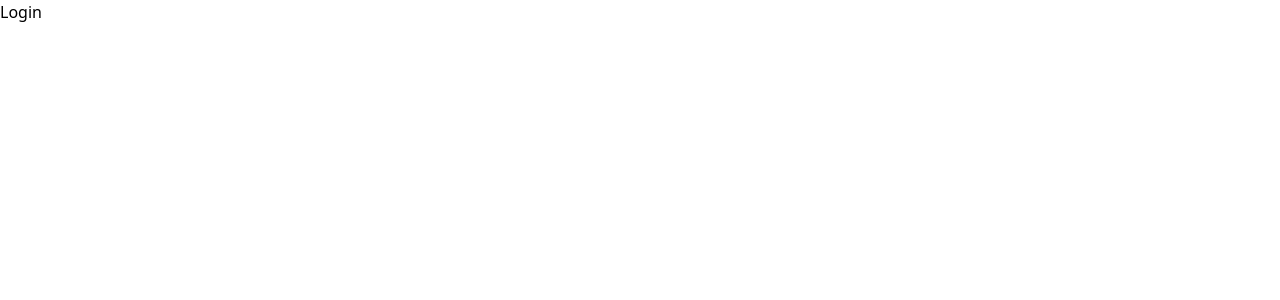
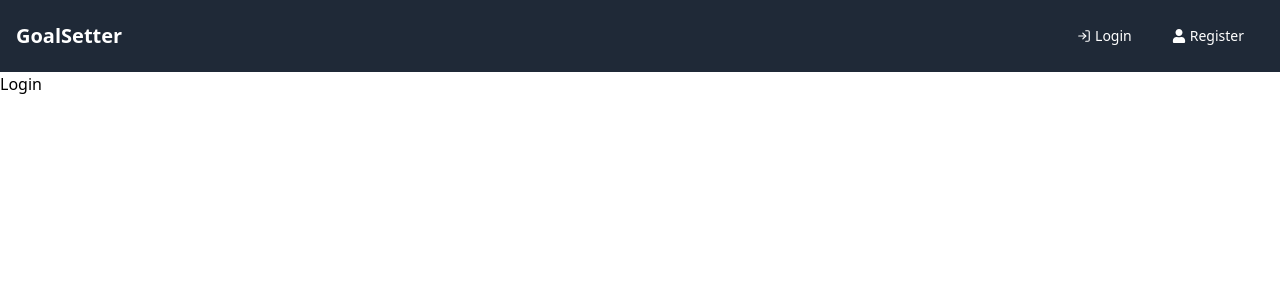
Before and after one commit to marouaneXan/json_generator_tree, a React (Vite) app in the folder Client/: page /login in a window 1280 px wide. Shown: the top 300 px of the page. Built offline with nearby package versions, Linux system fonts and the light colour scheme.

Commit message:
create a Navbar component and add condition for showing Login,Register and Logount Links

```diff
--- a/Client/src/App.jsx
+++ b/Client/src/App.jsx
@@ -2,18 +2,18 @@ import { BrowserRouter as Router, Routes, Route } from "react-router-dom";
 import Navbar from "./components/layouts/Navbar";
 import Login from './pages/Login'
 import Register from './pages/Register'
-// import Dashboard from './pages/Dashboard'
+import Dashboard from './pages/Dashboard'
 import { useState } from "react";
 function App() {
-  const [connected,setConnected]=useState(false)
+  const [user,setUser]=useState(localStorage.getItem('user'))
   return (
     <Router>
       <div className="App">
-        <Navbar/>
+        <Navbar user={user}/>
         <Routes>
           <Route path="/register" element={<Register/>} />
           <Route path="/login" element={<Login/>} />
-          {/* <Route path="/dashboard" element={<Dashboard/>}/> */}
+          <Route path="/dashboard" element={<Dashboard/>}/>
         </Routes>
       </div>
     </Router>
--- a/Client/src/components/layouts/Navbar.jsx
+++ b/Client/src/components/layouts/Navbar.jsx
@@ -4,18 +4,18 @@ import { FiLogIn } from "react-icons/fi";
 import { BiLogOut } from "react-icons/bi";
 import { Link } from "react-router-dom";
 
-const Navbar = () => {
+const Navbar = ({user}) => {
 
     const logout=()=>{
         localStorage.clear()
     }
   return (
     <nav className="bg-[rgb(31,41,55)]">
-      {/* <div className="text-white container flex justify-between items-center p-4 mx-auto">
+      <div className="text-white container flex justify-between items-center p-4 mx-auto">
         <Link to={"/register"}>
           <h5 className="text-xl font-semibold">GoalSetter</h5>
         </Link>
-        {!connected ? (
+        {!user ? (
           <div>
             <Link
               to={"/login"}
@@ -42,7 +42,7 @@ const Navbar = () => {
             Logout
           </button>
         )}
-      </div> */}
+      </div>
     </nav>
   );
 };
```
